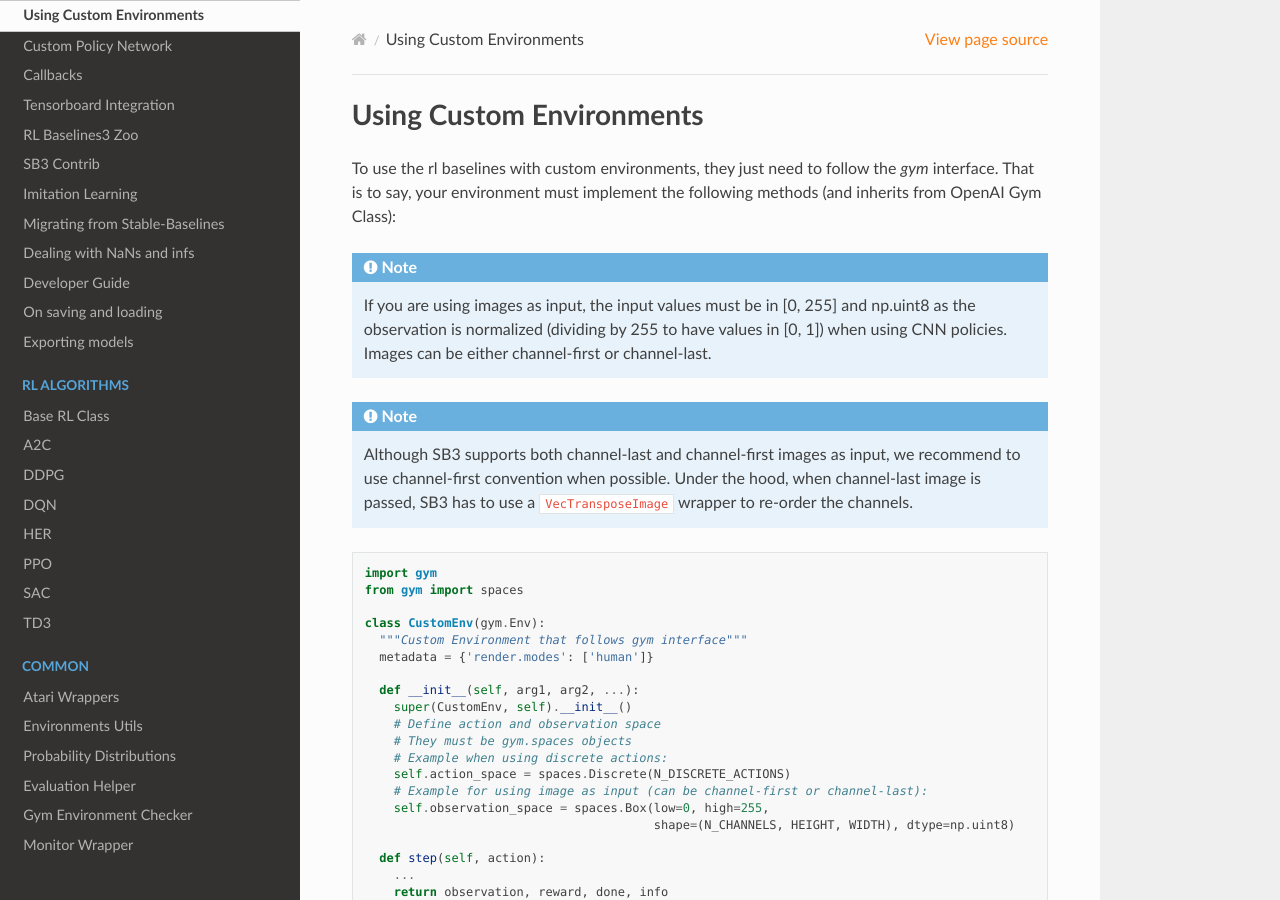
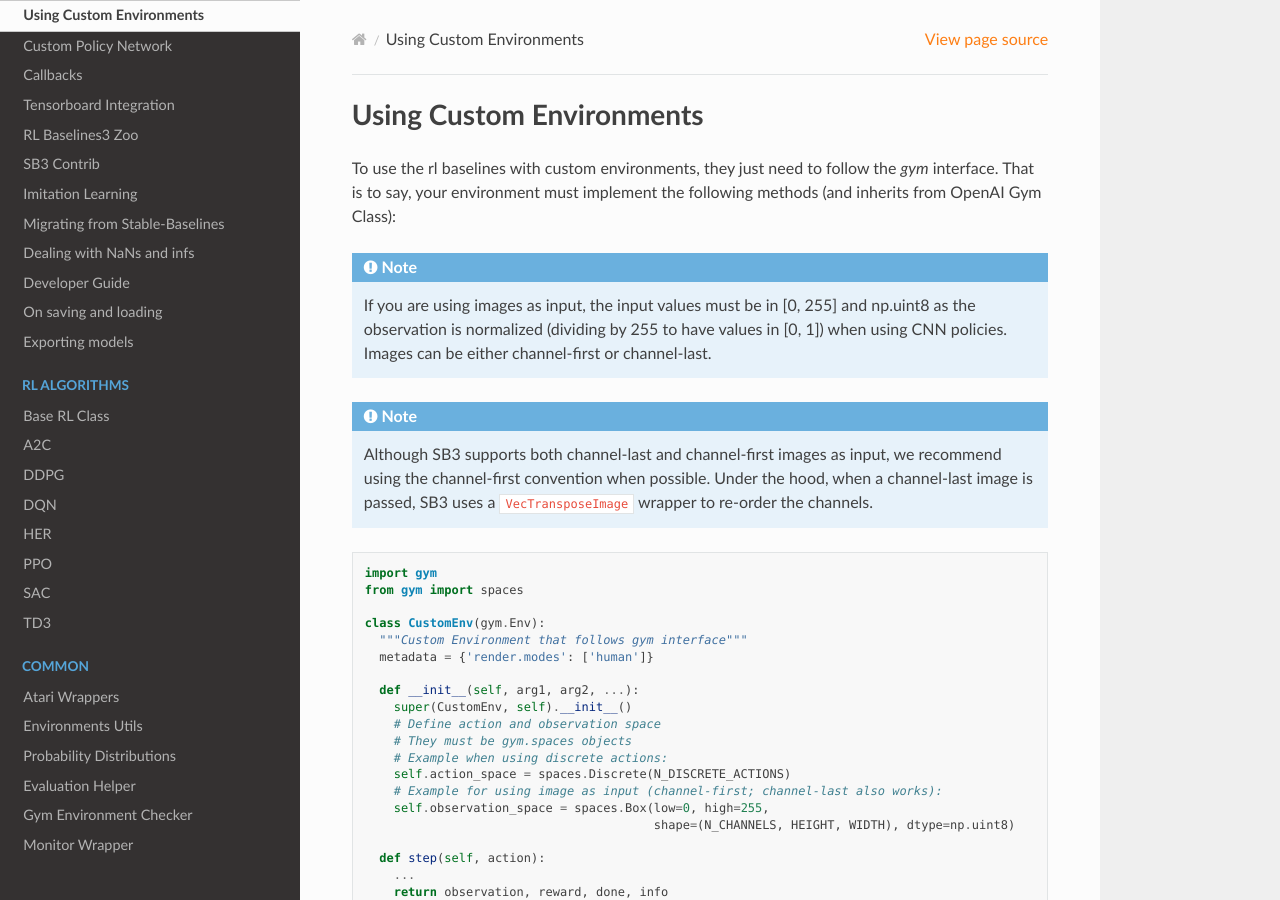
Before and after one commit to DLR-RM/stable-baselines3, a Sphinx documentation site: the page built from docs/guide/custom_env.rst, in a window 1280 px wide and 900 px high. Built offline with Sphinx 7.4.7 and the Read the Docs theme 2.0.0, drawn with Linux system fonts in a browser that asks for light colours; pages that are not in the unit, such as notebooks, are missing from menus.

Commit message:
Apply suggestions from code review
Co-authored-by: Adam Gleave <adam@gleave.me>

```diff
--- a/docs/guide/callbacks.rst
+++ b/docs/guide/callbacks.rst
@@ -187,8 +187,8 @@ It will save the best model if ``best_model_save_path`` folder is specified and
 
 .. warning::
 
-  You need to make sure that the ``eval_env`` is wrapped the same way as the the training environment, for instance using the ``VecTransposeImage`` wrapper if you have a channel-last image as input.
-  The ``EvalCallback`` outputs a warning if it is not the case.
+  You need to make sure that ``eval_env`` is wrapped the same way as the training environment, for instance using the ``VecTransposeImage`` wrapper if you have a channel-last image as input.
+  The ``EvalCallback`` class outputs a warning if it is not the case.
 
 
 .. code-block:: python
--- a/docs/guide/custom_env.rst
+++ b/docs/guide/custom_env.rst
@@ -15,8 +15,8 @@ That is to say, your environment must implement the following methods (and inher
 
 .. note::
 
-  Although SB3 supports both channel-last and channel-first images as input, we recommend to use channel-first convention when possible.
-  Under the hood, when channel-last image is passed, SB3 has to use a ``VecTransposeImage`` wrapper to re-order the channels.
+  Although SB3 supports both channel-last and channel-first images as input, we recommend using the channel-first convention when possible.
+  Under the hood, when a channel-last image is passed, SB3 uses a ``VecTransposeImage`` wrapper to re-order the channels.
 
 
 
@@ -35,7 +35,7 @@ That is to say, your environment must implement the following methods (and inher
       # They must be gym.spaces objects
       # Example when using discrete actions:
       self.action_space = spaces.Discrete(N_DISCRETE_ACTIONS)
-      # Example for using image as input (can be channel-first or channel-last):
+      # Example for using image as input (channel-first; channel-last also works):
       self.observation_space = spaces.Box(low=0, high=255,
                                           shape=(N_CHANNELS, HEIGHT, WIDTH), dtype=np.uint8)
 
```
